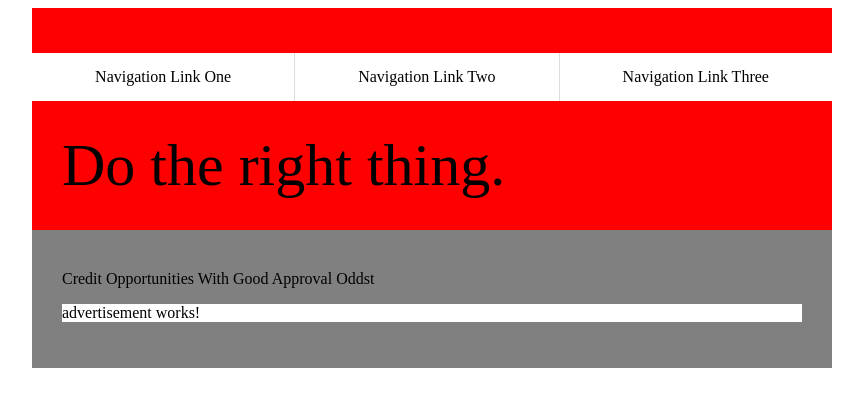
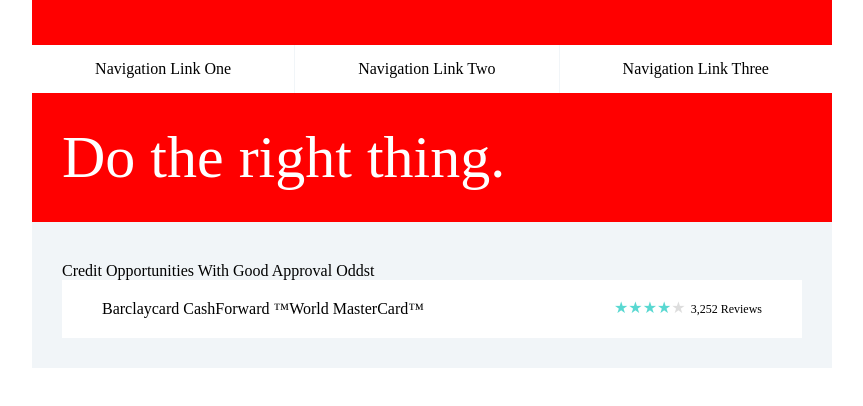
Before and after one commit to erperejildo/Angular8-test, an Angular app: page / in a window 1280 px wide. Shown: the top 406 px of the page, without its empty margins (208-1071 px from the left). Built offline with nearby package versions, Linux system fonts and the light colour scheme.

Commit message:
STar component

```diff
--- a/src/app/advertisement/advertisement.component.html
+++ b/src/app/advertisement/advertisement.component.html
@@ -1 +1,4 @@
-<p>advertisement works!</p>
+<div class="flex">
+    <div>Barclaycard CashForward &#8482;World MasterCard&#8482;</div>
+    <div class="flex-item align-right"><app-star-rating></app-star-rating></div>
+</div>
--- a/src/app/advertisement/advertisement.component.scss
+++ b/src/app/advertisement/advertisement.component.scss
@@ -1,4 +1,5 @@
 :host {
     display: block;
     background-color: #fff;
+    padding: 20px 40px; // TODO: use var
 }
--- a/src/app/app.component.scss
+++ b/src/app/app.component.scss
@@ -1,7 +1,3 @@
-* {
-    margin: 0;
-    padding: 0;
-}
 
 #container {
     background: red;
@@ -12,6 +8,7 @@
 }
 
 #title {
+    color: #fff;
     font-size: 60px;
     margin: 30px;
 }
--- a/src/app/app.module.ts
+++ b/src/app/app.module.ts
@@ -6,13 +6,15 @@ import { AppComponent } from './app.component';
 import { NavigationBarComponent } from './navigation-bar/navigation-bar.component';
 import { BottomContainerComponent } from './bottom-container/bottom-container.component';
 import { AdvertisementComponent } from './advertisement/advertisement.component';
+import { StarRatingComponent } from './star-rating/star-rating.component';
 
 @NgModule({
   declarations: [
     AppComponent,
     NavigationBarComponent,
     BottomContainerComponent,
-    AdvertisementComponent
+    AdvertisementComponent,
+    StarRatingComponent
   ],
   imports: [
     BrowserModule,
--- a/src/app/bottom-container/bottom-container.component.scss
+++ b/src/app/bottom-container/bottom-container.component.scss
@@ -1,5 +1,5 @@
 :host {
     display: block;
-    background-color: grey;
+    background-color: #f1f5f8;
     padding: 40px 30px 30px 30px;
 }
--- a/src/app/navigation-bar/navigation-bar.component.html
+++ b/src/app/navigation-bar/navigation-bar.component.html
@@ -1,5 +1,5 @@
-<header>
-  <div class="page">Navigation Link One</div>
-  <div class="page">Navigation Link Two</div>
-  <div class="page">Navigation Link Three</div>
+<header class="flex">
+  <div class="flex-item page">Navigation Link One</div>
+  <div class="flex-item page">Navigation Link Two</div>
+  <div class="flex-item page">Navigation Link Three</div>
 </header>
--- a/src/app/navigation-bar/navigation-bar.component.scss
+++ b/src/app/navigation-bar/navigation-bar.component.scss
@@ -3,12 +3,9 @@
 
     header {
         background-color: #fff;
-        display: flex;
-        flex-wrap: wrap;
 
         .page {
-            border-right: 1px solid #ddd;
-            flex-grow: 1;
+            border-right: 1px solid  #f1f5f8; // TODO: move to a var
             padding: 15px 10px;
             text-align: center;
 
--- /dev/null
+++ b/src/app/star-rating/star-rating.component.html
@@ -0,0 +1 @@
+<div id="stars" style="--rating: 4;"> <span id="reviews-number">3,252 Reviews</span>
--- /dev/null
+++ b/src/app/star-rating/star-rating.component.scss
@@ -0,0 +1,21 @@
+:host {
+    #stars {
+        line-height: 1;
+        --percent: calc(var(--rating) / 5 * 100%);
+
+        &::before {
+            background: linear-gradient(90deg, #59d8d1 var(--percent), #ddd var(--percent));
+            background-clip: text;
+            color: #59d8d1; // TODO: var
+
+            content: '★★★★★';
+            -webkit-background-clip: text;
+            -webkit-text-fill-color: transparent;
+        }
+    }
+
+    #reviews-number {
+        font-size: 12px;
+        margin-left: 5px;
+    }
+}
--- /dev/null
+++ b/src/app/star-rating/star-rating.component.ts
@@ -0,0 +1,15 @@
+import { Component, OnInit } from '@angular/core';
+
+@Component({
+  selector: 'app-star-rating',
+  templateUrl: './star-rating.component.html',
+  styleUrls: ['./star-rating.component.scss']
+})
+export class StarRatingComponent implements OnInit {
+
+  constructor() { }
+
+  ngOnInit() {
+  }
+
+}
--- a/src/styles.scss
+++ b/src/styles.scss
@@ -1 +1,21 @@
-/* You can add global styles to this file, and also import other style files */
+* {
+    margin: 0;
+    padding: 0;
+}
+
+.flex {
+    display: flex;
+    flex-wrap: wrap;
+
+    .flex-item {
+        flex-grow: 1;
+    }
+}
+
+.align-left {
+    text-align: left;
+}
+
+.align-right {
+    text-align: right;
+}
```
Also changed, not shown: 1 other file (tests, documents, lock files or other folders).
